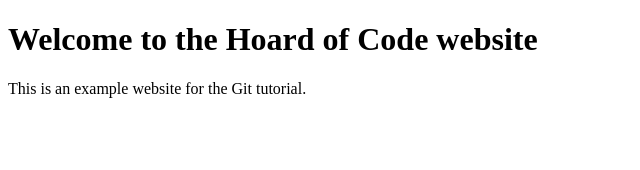
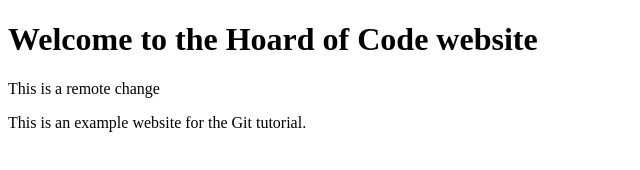
Before and after one commit to hoardofcode/gittutorial, a plain HTML site: page index.html in a window 1280 px wide. Shown: the whole page, without its empty margins (0-640 px from the left). Drawn offline with Linux system fonts and the light colour scheme.

Commit message:
Update index.html
changed some html tags in our remote repo

```diff
--- a/index.html
+++ b/index.html
@@ -10,6 +10,8 @@
 
 <h1>Welcome to the Hoard of Code website</h1>
 
+<p>This is a remote change</p>
+
 <p>This is an example website for the Git tutorial.</p>
 
 </body>
```
